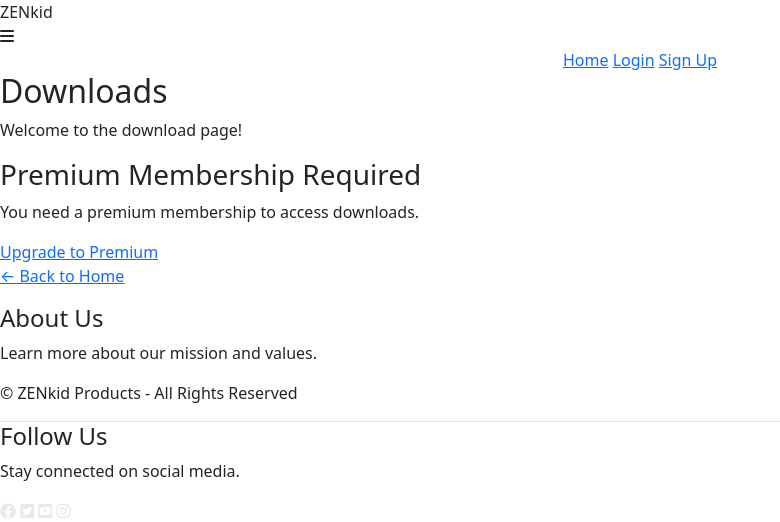
After one commit to DylanAustin-TheDreamer/Full-Stack-Milestone, a Django app: page /download/ in a window 1280 px wide. The commit adds this page. Shown: the top 522 px of the page, without its empty margins (0-780 px from the left). Run offline with Django 4.2, Linux system fonts and the light colour scheme.

Commit message:
Created views, urls for download.html and added function to download button. Membership works and django checks for membership for download

```diff
--- /dev/null
+++ b/main/templates/main/download.html
@@ -0,0 +1,31 @@
+{% extends 'base.html' %}
+{% load static %}
+
+{% block title %}Download - ZENkid{% endblock %}
+
+{% block content %}
+<div class="auth-container">
+    <div class="container-own">
+        <h2>Downloads</h2>
+        <p>Welcome to the download page!</p>
+
+        {% if user.is_authenticated and user.userprofile.is_premium_member %}
+            <div class="download-section">
+                <h3>Premium Downloads Available</h3>
+                <p>You have access to premium content!</p>
+                <!-- Add your download links here -->
+            </div>
+        {% else %}
+            <div class="membership-required">
+                <h3>Premium Membership Required</h3>
+                <p>You need a premium membership to access downloads.</p>
+                <a href="{% url 'main:profile' %}" class="btn-primary">Upgrade to Premium</a>
+            </div>
+        {% endif %}
+
+        <div class="auth-links">
+            <p><a href="{% url 'main:home' %}">← Back to Home</a></p>
+        </div>
+    </div>
+</div>
+{% endblock %}
--- a/main/templates/main/home.html
+++ b/main/templates/main/home.html
@@ -38,7 +38,7 @@
 <section>
 <div class="download-section">
 <div style="display: flex; justify-content: center;">
-<button class="btn-download" href="{% url 'applications:dashboard' %}">Download</button>
+<a class="btn-download" href="{% url 'main:download' %}">Download</a>
 <h2 style="margin-left: 15px; align-self: center;"><i class="fa-brands fa-windows"></i> Windows</h2>
 </div>
 </div>
--- a/main/templates/main/profile.html
+++ b/main/templates/main/profile.html
@@ -9,7 +9,7 @@
         <h2>My Profile</h2>
         {% if user.userprofile.is_premium_member %}
             <button class="btn-secondary" style="background-color: #48c74f; color: white;" >Membership - True</button>
-            <button class="btn-download">Download</button>
+            <a href="{% url 'main:download' %}" class="btn-download">Download</a>
         {% else %}
             <form method="post" action="{% url 'main:toggle_membership' %}">
             {% csrf_token %}
--- a/main/urls.py
+++ b/main/urls.py
@@ -9,4 +9,5 @@ urlpatterns = [
     path('delete-account/confirm/', views.delete_account_confirm, name='delete_account_confirm'),
     path('delete-account/', views.delete_account, name='delete_account'),
     path('toggle-membership/', views.toggle_membership, name='toggle_membership'),
+    path('download/', views.download, name='download'),
 ]
--- a/main/views.py
+++ b/main/views.py
@@ -13,6 +13,10 @@ def home(request):
         'recent_reviews': [],  # Will be populated later with actual data
     }
     return render(request, 'main/home.html', context)
+
+def download(request):
+    """Download page view"""
+    return render(request, 'main/download.html')
 
 @login_required
 def profile(request):
```
